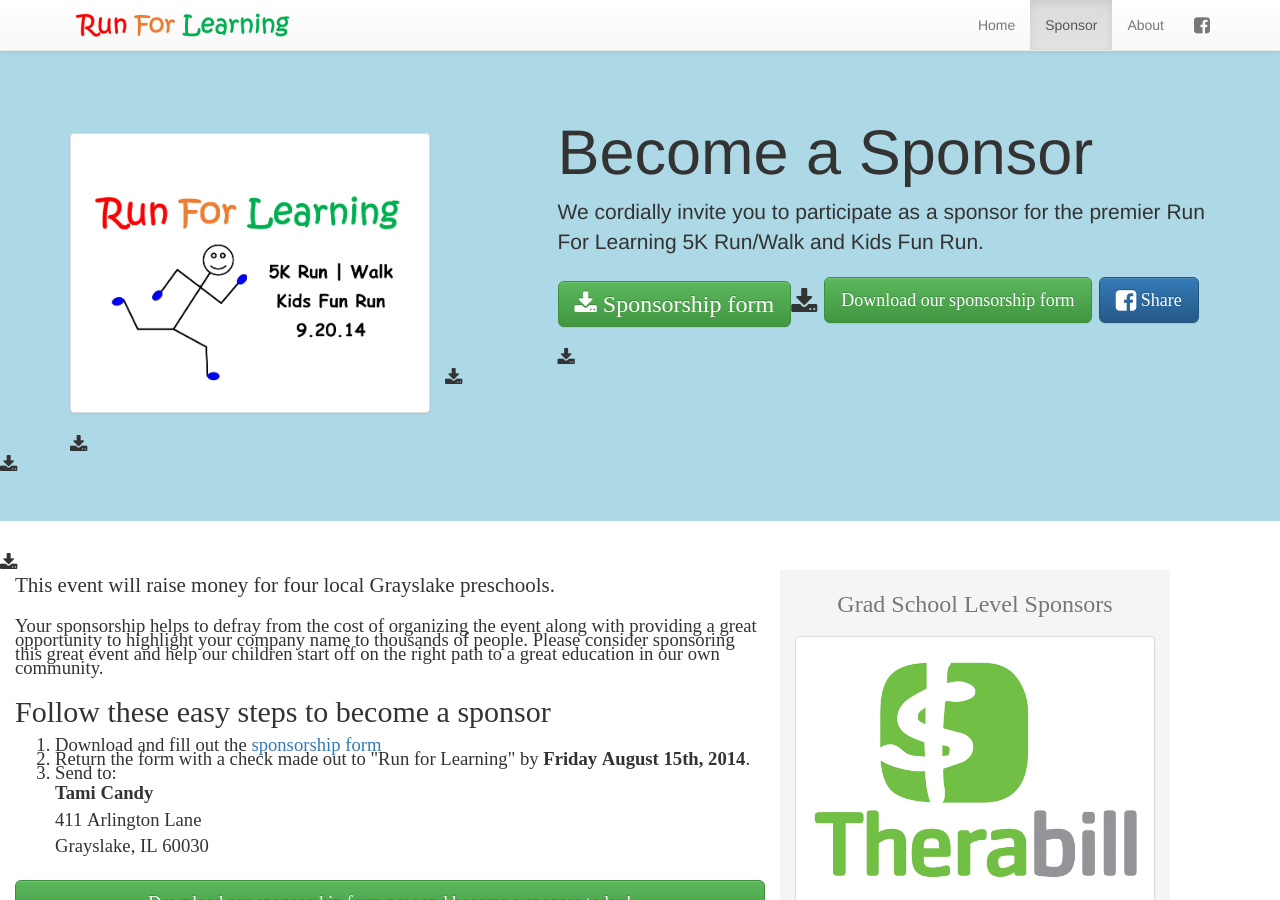
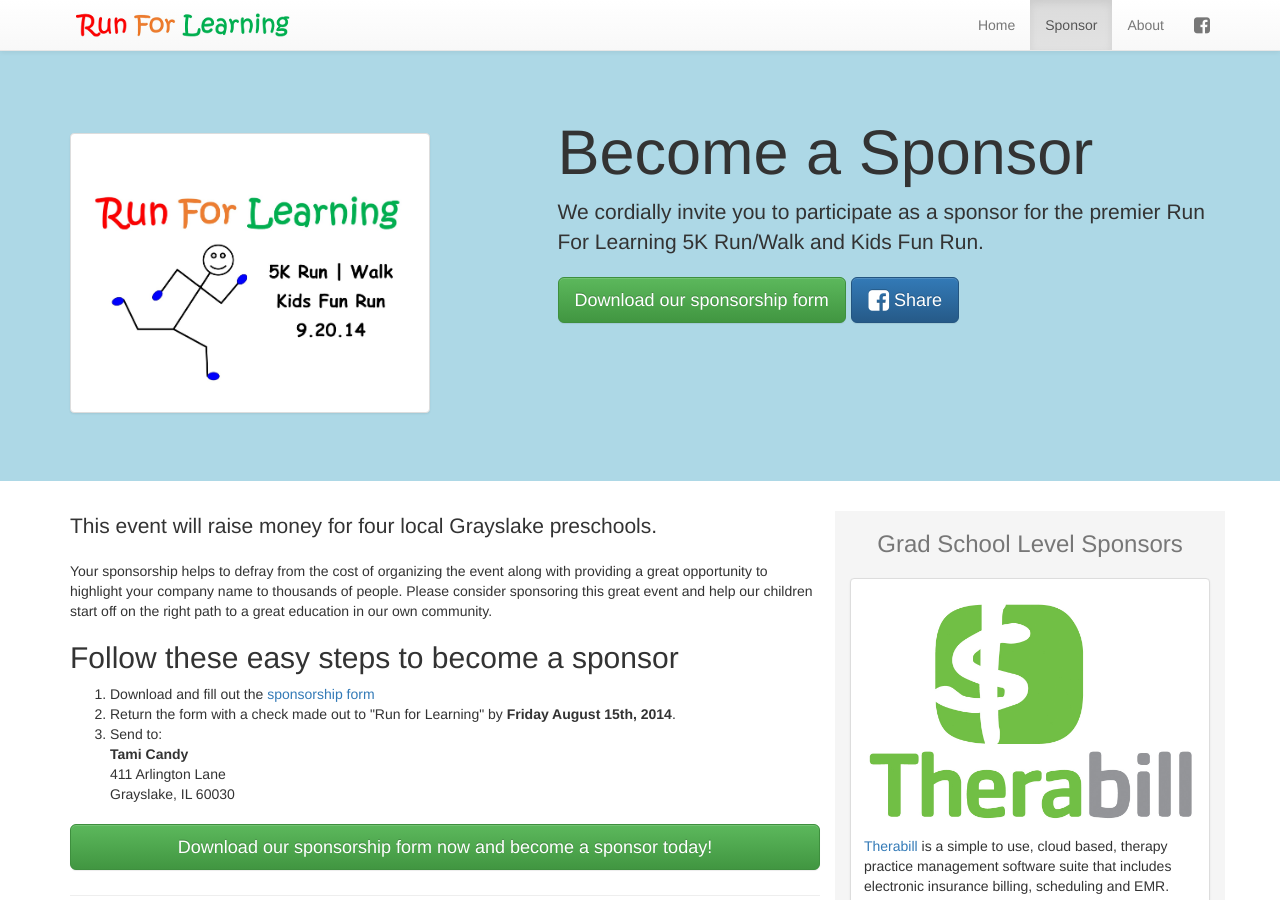
Before and after one commit to runforlearning/runforlearning.github.io, a Jekyll site: the page built from sponsor.html, in a window 1280 px wide and 900 px high. Built offline with Jekyll 4.4.1, drawn with Linux system fonts in a browser that asks for light colours; nearby versions of some CDN libraries.

Commit message:
Oops closes i tag

```diff
--- a/sponsor.html
+++ b/sponsor.html
@@ -21,7 +21,7 @@
         <p>We cordially invite you to participate as a sponsor for the premier {{ site.name }}.</p>
         <p>
           <span class="visible-xs">
-            <a href="{{ site.sponsorship_form_url }}" alt="Run for Learning 5k sponsorship form" class="btn btn-success btn-lg" role="button" target="_blank"><i class="fa fa-download fa-lg"></span> Sponsorship form</a>
+            <a href="{{ site.sponsorship_form_url }}" alt="Run for Learning 5k sponsorship form" class="btn btn-success btn-lg" role="button" target="_blank"><i class="fa fa-download fa-lg"></i> Sponsorship form</a>
           </span>
           <span class="hidden-xs">
             <a href="{{ site.sponsorship_form_url }}" alt="Run for Learning 5k sponsorship form" class="btn btn-success btn-lg" role="button" target="_blank">Download our sponsorship form</a>
```
